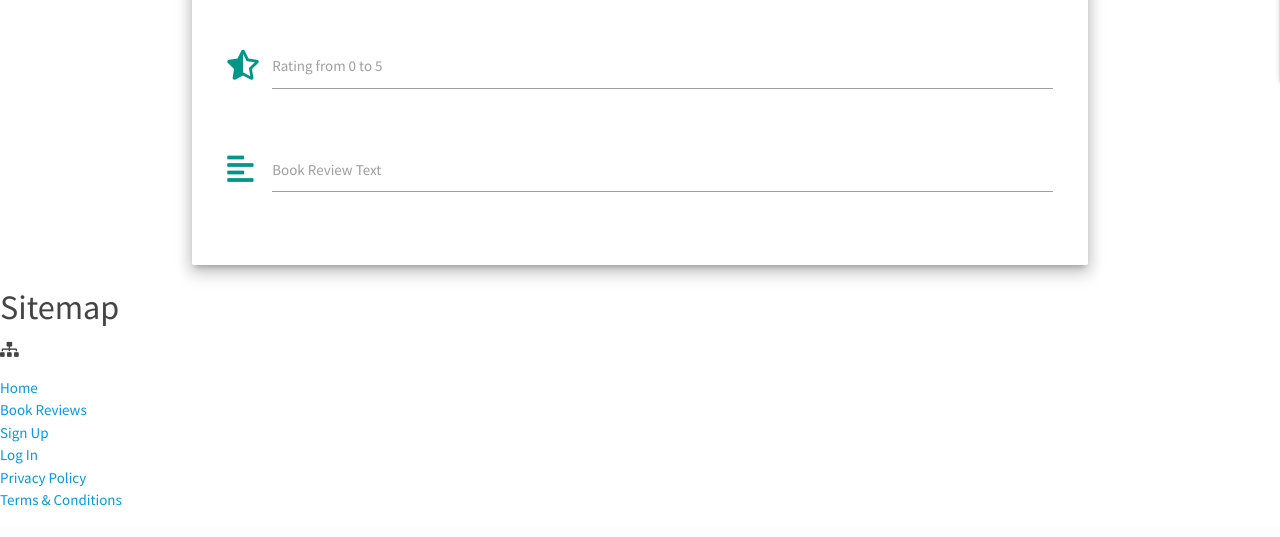
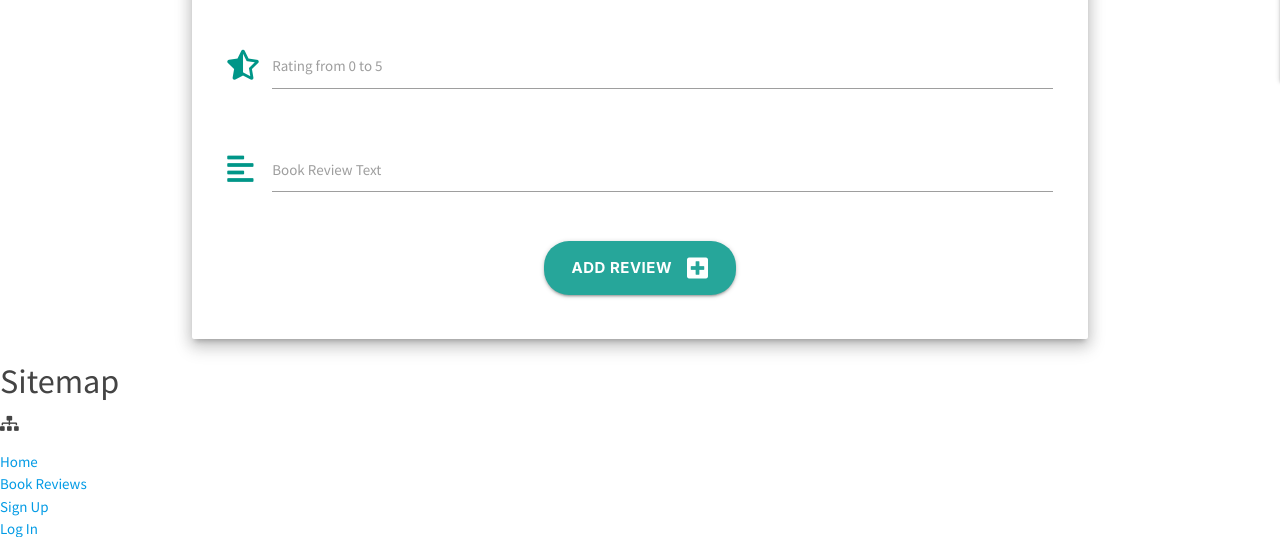
Before and after one commit to simonjvardy/the-reading-room, a Flask app: page /add_review in a window 1280 px wide. Shown: the part 779-1316 px from the top of the page. Before the commit the page ends 1285 px from the top, so only its background shows below. Run offline with Flask 2, Linux system fonts and the light colour scheme; data that the repository does not hold is empty; some libraries are stand-ins or nearby versions.

Commit message:
Dev: Enable add review form submission to db

```diff
--- a/app.py
+++ b/app.py
@@ -134,8 +134,26 @@ def terms_conditions_list():
         "terms-and-conditions.html", terms_conditions=terms_conditions_list)
 
 
-@app.route("/add_review")
+@app.route("/add_review", methods=["GET", "POST"])
 def add_review():
+    if request.method == "POST":
+        review = {
+            "genre": request.form.get("genre_name"),
+            "title": request.form.get("title"),
+            "author": request.form.get("author"),
+            "image_url": request.form.get("image_url"),
+            "number_pages": request.form.get("number_pages"),
+            "isbn": request.form.get("isbn"),
+            "review": request.form.get("review"),
+            "rating": request.form.get("rating"),
+            "created_by": session["user"],
+            "favourite": "off",
+            "count": 0
+        }
+        book_review.insert_one(review)
+        flash("Review Successfully Added")
+        return redirect(url_for("get_reviews"))
+
     genres = genre.find().sort("genre_name", 1)
     return render_template("add-review.html", genres=genres)
 
--- a/templates/add-review.html
+++ b/templates/add-review.html
@@ -4,7 +4,7 @@
     <h3 class="center-align">Add Book Review</h3>
 
     <div class="row card-panel z-depth-3">
-        <form class="col s12" method="POST" action="">
+        <form class="col s12" method="POST" action="{{ url_for('add_review') }}">
             <!-- Category Dropdown selector -->
             <div class="row">
                 <div class="input-field col s12">
@@ -23,7 +23,7 @@
             <div class="row">
                 <div class="input-field col s12">
                     <i class="teal-text fas fa-book prefix"></i>
-                    <input id="title" name="title" minlength="5" maxlength="50"
+                    <input id="title" name="title" minlength="5" maxlength="150"
                         type="text" class="validate" required>
                     <label for="title">Book Title</label>
                 </div>
@@ -80,6 +80,14 @@
                     <label for="review">Book Review Text</label>
                 </div>
             </div>
+            <!-- Submit button -->
+            <div class="row">
+                <div class="col s12 center-align">
+                    <button type="submit" class="btn-large pill-btn waves-effect waves-light">
+                        Add Review <i class="fas fa-plus-square right"></i>
+                    </button>
+                </div>
+            </div>
         </form>
     </div>
 
```
